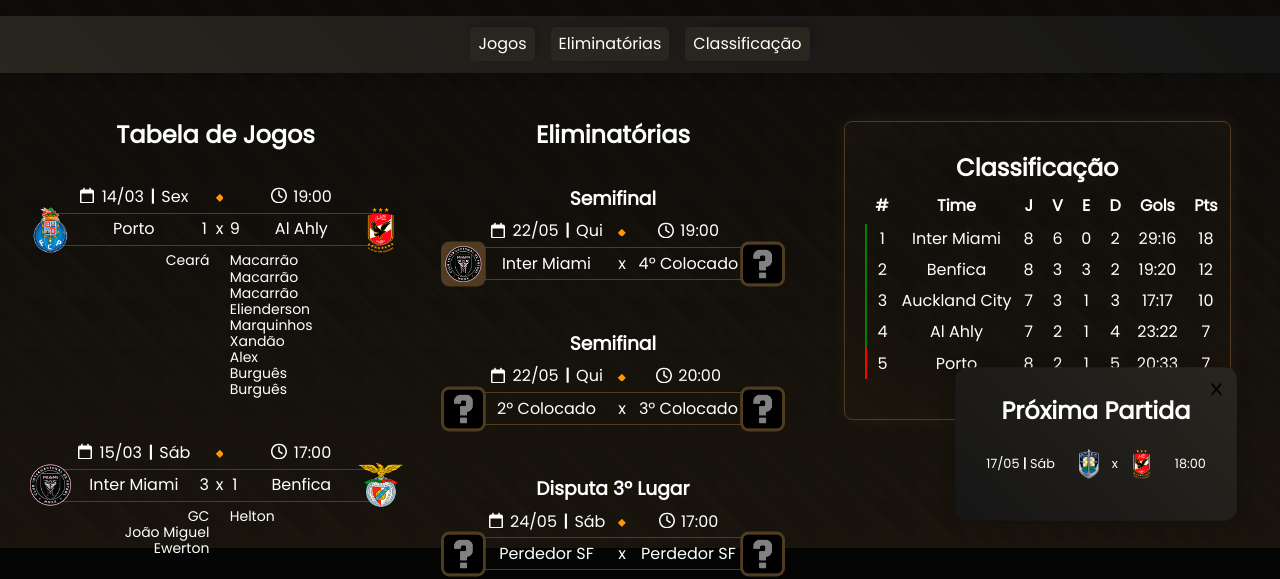
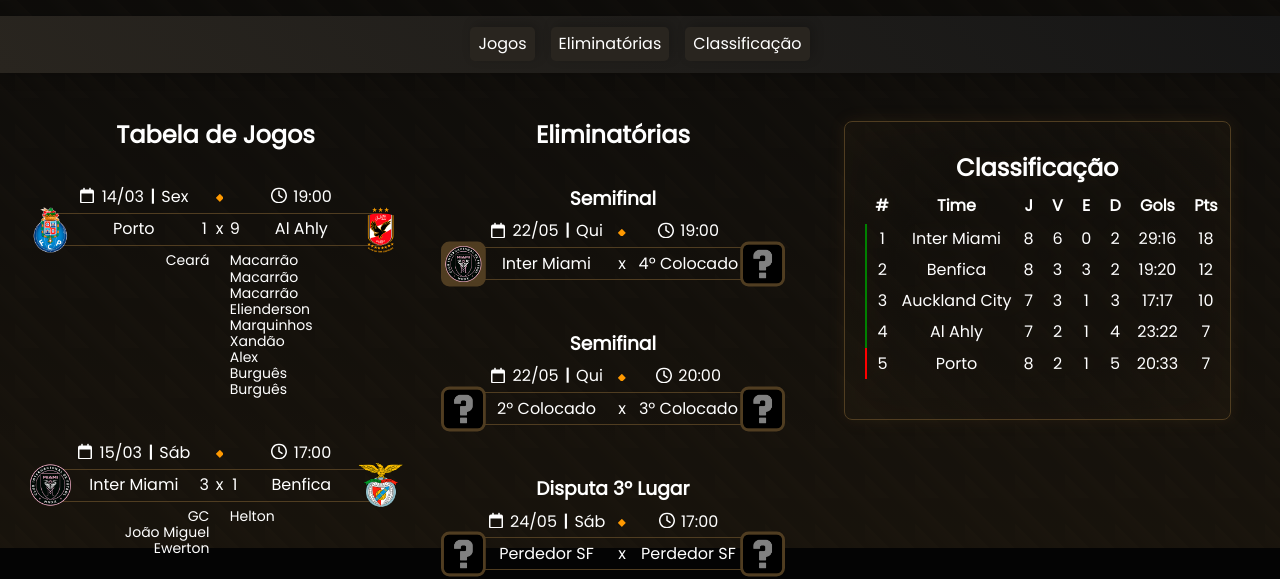
Before and after one commit to TorneiosPrimor/ClubWorldCup2025, a plain HTML site: page index.html in a window 1280 px wide. Shown: the part 252-831 px from the top of the page. Drawn offline with Linux system fonts and the light colour scheme.

Commit message:
Atualizar o index.html

```diff
--- a/index.html
+++ b/index.html
@@ -17,7 +17,7 @@
   <body>
 
     <!-- PopUp -->
-    <div class="popUpPedido popUpPedidoNone">
+    <div class="popUpPedido popUpPedidoNone displayNone">
       <div class="closePopUp">
         <img src="assets/icons/x-solid.svg">
       </div>
```
